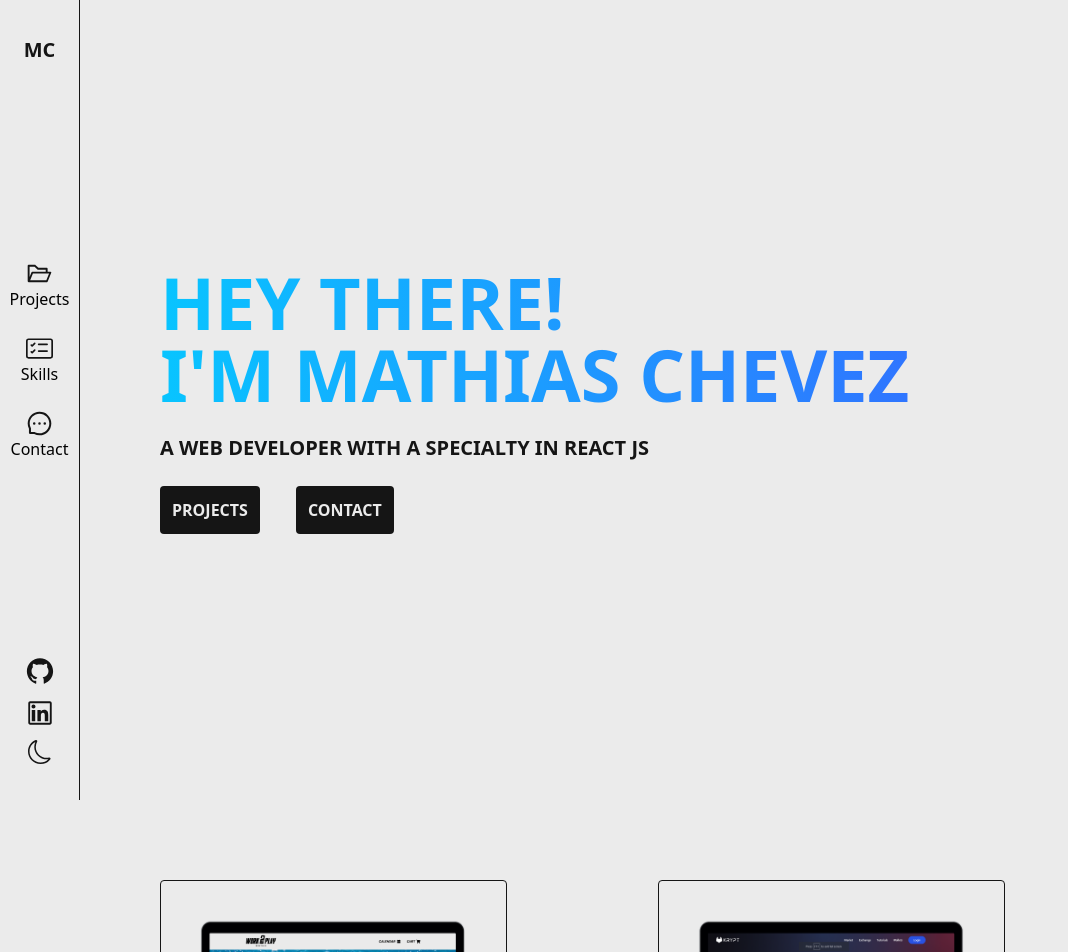
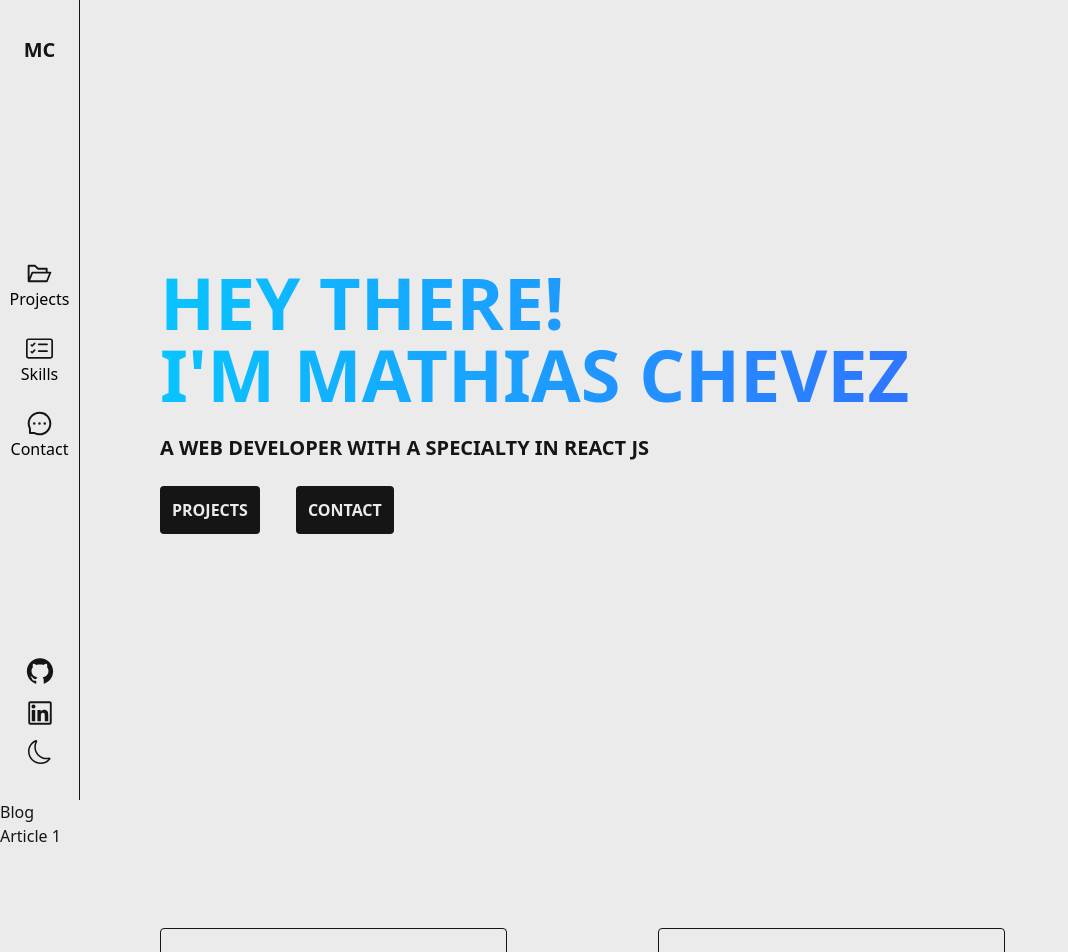
Before and after one commit to mathiaschevez/portfolio, a Next.js app: page / in a window 1280 px wide. Shown: the top 952 px of the page, without its empty margins (0-1068 px from the left). Built offline with nearby package versions, Linux system fonts and the light colour scheme.

Commit message:
added some article stuff

```diff
--- /dev/null
+++ b/components/Article.js
@@ -0,0 +1,21 @@
+import React from 'react'
+import Link from 'next/link'
+import { useStateContext } from '../context/StateContext'
+
+const Article = ({ article }) => {
+  const { darkModeActive } = useStateContext()
+
+  const styles = {
+    article: `${darkModeActive ? 'bg-[#151515] text-[#EBEBEB]' : 'bg-[#EBEBEB] text-[#151515]'}`
+  }
+
+  return (
+    <div className={styles.article}>
+      <Link href={`/blog/${article.id}`}>
+        {article.title}
+      </Link>
+    </div>
+  )
+}
+
+export default Article
--- /dev/null
+++ b/components/Blog.js
@@ -0,0 +1,25 @@
+import React from 'react'
+import { articles } from '../constants/articles'
+import { useStateContext } from '../context/StateContext'
+import Article from './Article'
+
+const Blog = () => {
+  const { darkModeActive } = useStateContext()
+
+  const styles = {
+    blog: `${darkModeActive ? 'bg-[#151515] text-[#EBEBEB]' : 'bg-[#EBEBEB] text-[#151515]'}`
+  }
+
+  return (
+    <div className={styles.blog}>
+      <h1>Blog</h1>
+      <div>
+        {articles.map((article) => (
+          <Article key={article.id} article={article} />
+        ))}
+      </div>
+    </div>
+  )
+}
+
+export default Blog
--- a/components/Projects.js
+++ b/components/Projects.js
@@ -1,6 +1,6 @@
 import React from 'react'
 import { useMediaQuery } from 'react-responsive'
-import { projects } from '../constants/constants'
+import { projects } from '../constants/projects'
 import Project from './Project'
 import { useStateContext } from '../context/StateContext'
 
--- a/components/index.js
+++ b/components/index.js
@@ -1,5 +1,6 @@
 export { default as Navbar } from './Navbar'
 export { default as Header } from './Header'
+export { default as Blog } from './Blog'
 export { default as Projects } from './Projects'
 export { default as Layout } from './Layout'
 export { default as Footer } from './Footer'
--- /dev/null
+++ b/constants/articles.js
@@ -0,0 +1,13 @@
+export const articles = [
+  {
+    id: 0,
+    date: 'August 27, 2022',
+    image: 'https://idsb.tmgrup.com.tr/ly/uploads/images/2021/07/29/131950.jpg',
+    title: 'Article 1',
+    body: [
+      'Lorem ipsum dolor sit amet, consectetur adipiscing elit. Lorem ipsum dolor sit amet, consectetur adipiscing elit. Lorem ipsum dolor sit amet, consectetur adipiscing elit. Lorem ipsum dolor sit amet, consectetur adipiscing elit. Lorem ipsum dolor sit amet, consectetur adipiscing elit. Lorem ipsum dolor sit amet, consectetur adipiscing elit. ',
+      'Lorem ipsum dolor sit amet, consectetur adipiscing elit. Lorem ipsum dolor sit amet, consectetur adipiscing elit. Lorem ipsum dolor sit amet, consectetur adipiscing elit. Lorem ipsum dolor sit amet, consectetur adipiscing elit. Lorem ipsum dolor sit amet, consectetur adipiscing elit. Lorem ipsum dolor sit amet, consectetur adipiscing elit. ',
+    ],
+    citations: [''],
+  }
+]
--- a/next.config.js
+++ b/next.config.js
@@ -1,5 +1,8 @@
 /** @type {import('next').NextConfig} */
 const nextConfig = {
+  images: {
+    domains: ["idsb.tmgrup.com.tr"]
+  },
   reactStrictMode: true,
 }
 
--- /dev/null
+++ b/pages/blog/[id].js
@@ -0,0 +1,52 @@
+import Image from 'next/image'
+import { useRouter } from 'next/router'
+import React from 'react'
+import { articles } from '../../constants/articles'
+import { useStateContext } from '../../context/StateContext'
+
+const ArticleDetail = () => {
+  const { darkModeActive } = useStateContext()
+  const router = useRouter()
+  const { id } = router.query
+  const currentArticle = articles[id]
+
+  const styles = {
+    articleDetail: `${darkModeActive ? 'bg-[#151515] text-[#EBEBEB]' : 'bg-[#EBEBEB] text-[#151515]'} pt-20 mobileArticle`,
+    articleDetailText: `px-3 py-6`,
+    articleDetailTopBar: `flex justify-between items-center mb-6`,
+    articleDetailTitle: `text-3xl font-bold`,
+    articleDetailBody: ``,
+  }
+
+  return (
+    <>
+      {currentArticle ?
+        <div className={styles.articleDetail}>
+          <Image
+            src={currentArticle.image}
+            width='1000'
+            height='600'
+            alt='image'
+          />
+          <div className={styles.articleDetailText}>
+            <div className={styles.articleDetailTopBar}>
+              <h1 className={styles.articleDetailTitle}>{currentArticle?.title}</h1>
+              <h1>{currentArticle.date}</h1>
+            </div>
+            <h1 className={styles.articleDetailBody}>
+              {currentArticle.body.map((paragraph, i) => (
+                <p key={i}>{paragraph}</p>
+              ))}
+            </h1>
+          </div>
+        </div>
+        :
+        <div className={styles.articleDetail}>
+          <h1>Loading</h1>
+        </div>
+      }
+    </>
+  )
+}
+
+export default ArticleDetail
--- a/pages/index.js
+++ b/pages/index.js
@@ -1,9 +1,10 @@
-import { Contact, Header, Projects, Skills } from "../components"
+import { Contact, Header, Projects, Skills, Blog } from "../components"
 
 const Home = () => {
   return (
     <>
       <Header />
+      <Blog />
       <Projects />
       <Skills />
       <Contact />
--- a/pages/projects/[id].js
+++ b/pages/projects/[id].js
@@ -1,5 +1,5 @@
 import React, { useState } from 'react'
-import { projects } from '../../constants/constants'
+import { projects } from '../../constants/projects'
 import { useRouter } from 'next/router'
 import { useStateContext } from '../../context/StateContext'
 import Link from 'next/link'
@@ -21,6 +21,8 @@ const ProjectDetail = () => {
   }
 
   return (
+    <>
+      {currentProject ?
         <div className={styles.project}>
           <Image
             src={currentProject?.image}
@@ -42,6 +44,12 @@ const ProjectDetail = () => {
             </div>
           </div>
         </div>
+        :
+        <div className={styles.project}>
+          <h1>Loading</h1>
+        </div>
+      }
+    </>
   )
 }
 
--- a/styles/globals.css
+++ b/styles/globals.css
@@ -182,7 +182,7 @@ html {
   }
 }
 
-/* PHONE DETAIL RESPONSIVENESS */
+/* PROJECT DETAIL RESPONSIVENESS */
 
 @media screen and (max-width: 770px) {
   .mobileProject {
@@ -201,3 +201,5 @@ html {
 @media screen and (max-width: 670px) {
 
 }
+
+/* ARTICLE DETAIL RESPONSIVENESS */
```
Also changed, not shown: constants/projects.js (renamed from constants/constants.js), styles/Home.module.css (added). Lines whose indentation alone changed are shown as unchanged.
